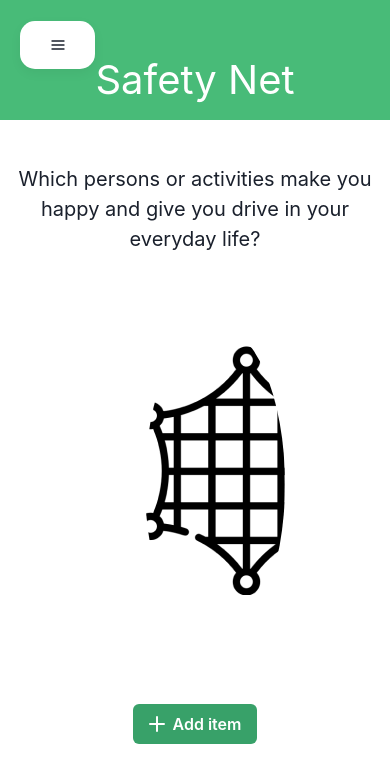
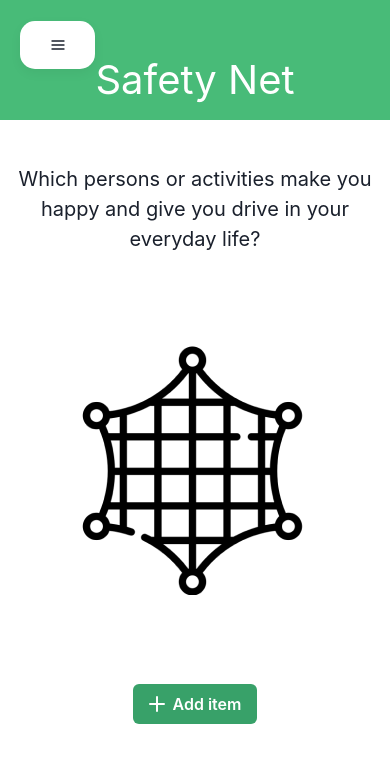
Before and after one commit to TUBerlin-Kopfsachen-Browser-Frontend/kopfsachen-app, a React (Create React App) app: page /safetynet in a window 390 px wide. Shown: the top 782 px of the page. Built offline with nearby package versions, Linux system fonts and the light colour scheme; no server answers.

Commit message:
fixed mobile view safety net

```diff
--- a/src/routes/safetyNet.tsx
+++ b/src/routes/safetyNet.tsx
@@ -89,12 +89,7 @@ interface ISafteyNetItem {
   }[];
 }
 
-// interface IAddItemViewProps {
-//     onBackClick: () => void;
-// }
-
 function AddItemView() {
-  // props: IAddItemViewProps
   const [nameInput, setNameInput] = useState<string>("");
   const [strategyInput1, setStrategyInput1] = useState<string>("");
   const [strategyInput2, setStrategyInput2] = useState<string>("");
@@ -103,18 +98,17 @@ function AddItemView() {
   const [continueClicked, setContinueClicked] = useState(false);
   const [itHelped, setItHelped] = useState<boolean | undefined>();
   const navigate = useNavigate();
+  const { register, handleSubmit, setValue, reset } = useForm<ISafteyNetItem>();
+  const { isOpen, onOpen, onClose } = useDisclosure();
+  const { t } = useTranslation();
+
   const handleItemInput = (e: React.ChangeEvent<HTMLInputElement>) => {
     setNameInput(e.target.value);
   };
-
-  const { t } = useTranslation();
-
-  const { register, handleSubmit, setValue, reset } = useForm<ISafteyNetItem>();
   const onSubmit: SubmitHandler<ISafteyNetItem> = (data) => {
     console.log("submitting", data);
     axios.post(`http://127.0.0.1:4010/safetyNet/1`, data);
   };
-  const { isOpen, onOpen, onClose } = useDisclosure();
   const onModalClose = () => {
     onClose();
     setItHelped(undefined);
@@ -129,6 +123,7 @@ function AddItemView() {
     setCategoryInput("situationControl");
     setContinueClicked(false);
   };
+
   return (
     <Flex direction="column">
       <Text fontSize={20} marginTop={12} marginBottom={5}>
@@ -315,6 +310,7 @@ function AddItemView() {
 function FrontPage() {
   const [addItemClicked, setAddItemClicked] = useState(false);
   const [items, setItems] = useState<ISafteyNetItem[]>([]);
+  const { t } = useTranslation();
   const displayIcon = (iconType: string) => {
     return items.some((item) => {
       if (item.type === iconType) {
@@ -330,8 +326,6 @@ function FrontPage() {
       </Flex>
     );
   };
-
-  const { t } = useTranslation();
   // to fetch data everytime the front page is loaded
   useEffect(() => {
     const baseUrl = "http://127.0.0.1:4010"; // localhost + port as base url
@@ -361,6 +355,7 @@ function FrontPage() {
             left="50vw"
             transform="translate(-50%, -0%)"
             maxWidth="800px"
+            // margin={mobile ? "20px" : "none"}
           >
             {!addItemClicked && (
               <Text fontSize={20} pt={"80px"} align={"center"} marginBottom={5}>
@@ -370,7 +365,7 @@ function FrontPage() {
             {!addItemClicked && (
               <Center flexDirection="column">
                 <Flex
-                  className="container"
+                  // className="container"
                   backgroundColor="white"
                   borderRadius={170}
                   paddingBottom={5}
@@ -486,7 +481,7 @@ function FrontPage() {
                 </Flex>
                 {!addItemClicked && (
                   <Button
-                    mt={10}
+                    mt={5}
                     colorScheme="green"
                     aria-label="Add item"
                     leftIcon={<AddIcon />}
```
